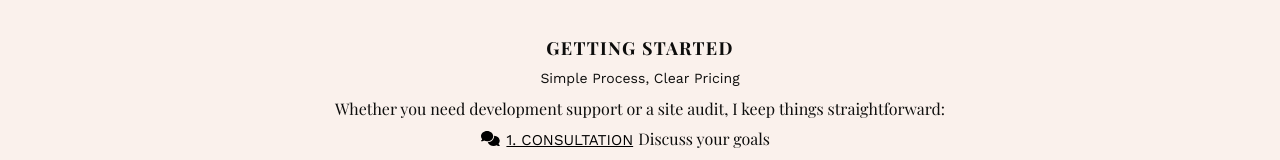
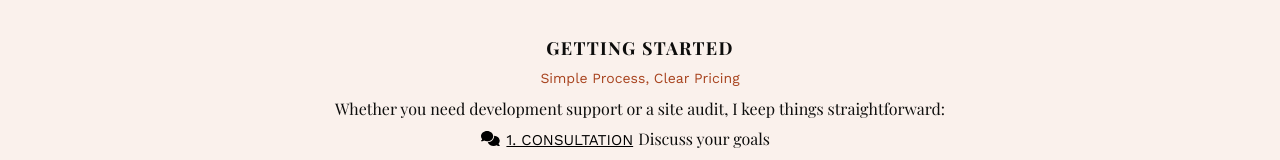
Before and after one commit to lindsayfoley/portfoleyo, a Next.js app: page /services in a window 1280 px wide. Shown: the part 1858-2018 px from the top of the page. Built offline with nearby package versions, Linux system fonts and the light colour scheme; a web font is replaced by a local one.

Commit message:
weaving accent colour through content

```diff
--- a/src/components/banner/banner.tsx
+++ b/src/components/banner/banner.tsx
@@ -17,6 +17,7 @@ interface BannerProps {
   hasBorder?: boolean;
   isIndependantSection?: boolean;
   useAnimation?: boolean;
+  highlightSubtitle?: boolean;
 }
 
 type AllBannerProps = BannerProps & SectionTitleProps & Partial<LinkProps>;
@@ -35,6 +36,7 @@ const Banner = ({
   hasBorder = false,
   isIndependantSection = true,
   useAnimation = false,
+  highlightSubtitle = false,
 }: AllBannerProps) => {
   const ref = useAnimationIntersectionObserver("fadeIn");
 
@@ -57,6 +59,7 @@ const Banner = ({
           subtitle={subtitle}
           isTitleFirst={isTitleFirst}
           isH1Element={isH1Element}
+          highlightSubtitle={highlightSubtitle}
         />
         {description &&
           (Array.isArray(description) ? (
--- a/src/components/featureTiles/featureTiles.module.css
+++ b/src/components/featureTiles/featureTiles.module.css
@@ -99,6 +99,7 @@
   font-weight: normal;
   font-size: 16px;
   margin-bottom: 10px;
+  color: var(--button-background);
 }
 
 .image {
--- a/src/components/featureTiles/featureTiles.tsx
+++ b/src/components/featureTiles/featureTiles.tsx
@@ -19,6 +19,7 @@ const FeatureTiles = ({
   useMiniTiles = false,
   useCardTiles = false,
   iconWidth = "100px",
+  highlightSubtitle = false,
 }: FeatureTilesProps) => {
   const ref = useAnimationIntersectionObserver("fadeIn");
 
@@ -79,7 +80,13 @@ const FeatureTiles = ({
           !isIndependantSection ? styles.noTopPadding : ""
         } ${hasTimeline ? styles.timeline : ""}`}
       >
-        {title && <SectionTitle title={title} subtitle={subtitle} />}
+        {title && (
+          <SectionTitle
+            title={title}
+            subtitle={subtitle}
+            highlightSubtitle={highlightSubtitle}
+          />
+        )}
         <div
           className={`${useMiniTiles ? `${styles.miniTilesWrapper}` : ""} ${styles.serviceWrapper}`}
         >
--- a/src/components/featureTiles/types.ts
+++ b/src/components/featureTiles/types.ts
@@ -21,4 +21,5 @@ export interface FeatureTilesProps {
   iconWidth?: string;
   useMiniTiles?: boolean;
   useCardTiles?: boolean;
+  highlightSubtitle?: boolean;
 }
--- a/src/components/featuredInstagramPosts/featuredInstagramPosts.tsx
+++ b/src/components/featuredInstagramPosts/featuredInstagramPosts.tsx
@@ -63,6 +63,7 @@ const FeaturedInstagramPosts = () => {
           subtitle="@ThePortfoleyo"
           titleHref="https://www.instagram.com/theportfoleyo/"
           isTitleFirst={false}
+          highlightSubtitle={true}
         />
         <div className={styles.posts}>
           {featuredPosts.map((postId) => (
--- a/src/components/sectionTitle/sectionTitle.module.css
+++ b/src/components/sectionTitle/sectionTitle.module.css
@@ -20,6 +20,10 @@
   .subtitleSecond {
     margin-top: 10px;
   }
+
+  .highlight {
+    color: var(--button-background);
+  }
 }
 
 .titleBottom {
--- a/src/components/sectionTitle/sectionTitle.tsx
+++ b/src/components/sectionTitle/sectionTitle.tsx
@@ -7,6 +7,7 @@ export interface SectionTitleProps {
   isH1Element?: boolean;
   titleHref?: string;
   shouldOpenInNewTab?: boolean;
+  highlightSubtitle?: boolean;
 }
 
 const SectionTitle = ({
@@ -16,6 +17,7 @@ const SectionTitle = ({
   isTitleFirst = true,
   isH1Element = false,
   shouldOpenInNewTab = true,
+  highlightSubtitle = false,
 }: SectionTitleProps) => {
   const HeadingElement = isH1Element ? "h1" : "h2";
   const titleContent = titleHref ? (
@@ -37,7 +39,7 @@ const SectionTitle = ({
       )}
       {subtitle && (
         <span
-          className={`${styles.subtitle} ${
+          className={`${styles.subtitle} ${highlightSubtitle ? styles.highlight : ""} ${
             isTitleFirst ? styles.subtitleSecond : ""
           }`}
         >
--- a/src/components/twoColumnLayout/twoColumnLayout.tsx
+++ b/src/components/twoColumnLayout/twoColumnLayout.tsx
@@ -19,6 +19,7 @@ interface TwoColumnLayoutProps {
   isIndependantSection?: boolean;
   useAnimation?: boolean;
   openInNewTab?: boolean;
+  highlightSubtitle?: boolean;
 }
 
 const TwoColumnLayout = ({
@@ -35,6 +36,7 @@ const TwoColumnLayout = ({
   isIndependantSection = true,
   useAnimation = false,
   openInNewTab = true,
+  highlightSubtitle = false,
 }: TwoColumnLayoutProps) => {
   const ref = useAnimationIntersectionObserver("fadeIn");
 
@@ -62,6 +64,7 @@ const TwoColumnLayout = ({
             subtitle={subtitle}
             isH1Element={isH1Element}
             shouldOpenInNewTab={openInNewTab}
+            highlightSubtitle={highlightSubtitle}
           />
           <div className={styles.paragraphSection}>
             {paragraphs?.map((paragraph) => (
--- a/src/pages/about.tsx
+++ b/src/pages/about.tsx
@@ -31,6 +31,7 @@ export default function About() {
         <TwoColumnLayout
           {...ABOUT_CONTENT.sectionTitle}
           {...ABOUT_CONTENT.twoColumn}
+          highlightSubtitle
         />
         <FeatureTiles
           {...ABOUT_CONTENT.featureTiles}
@@ -38,7 +39,7 @@ export default function About() {
           isIndependantSection={false}
         />
         <div id="contact">
-          <Banner {...ABOUT_CONTENT.contact.banner}>
+          <Banner {...ABOUT_CONTENT.contact.banner} highlightSubtitle>
             <ul className={styles.contactList}>
               <li className={styles.listItem}>
                 <a href={`mailto:${EMAIL_ADDRESS}`}>
--- a/src/pages/services.tsx
+++ b/src/pages/services.tsx
@@ -40,6 +40,7 @@ export default function Services() {
               index !== Math.round((services.length - 1) / 2)
             }
             isIndependantSection={false}
+            highlightSubtitle
           >
             <ul className={listClassname}>
               {service.list.map((item) => (
@@ -52,7 +53,7 @@ export default function Services() {
           </TwoColumnLayout>
         ))}
         <FeatureTiles {...SERVICES_CONTENT.featureTiles} />
-        <Banner {...SERVICES_CONTENT.gettingStarted.banner}>
+        <Banner {...SERVICES_CONTENT.gettingStarted.banner} highlightSubtitle>
           <div className={styles.listContainer}>
             <ol className={`${listClassname} ${styles.orderedlist}`}>
               {SERVICES_CONTENT.gettingStarted.list.map(
@@ -64,7 +65,7 @@ export default function Services() {
                     </h5>
                     {text}
                   </li>
-                )
+                ),
               )}
             </ol>
           </div>
--- a/src/styles/portfolio.module.css
+++ b/src/styles/portfolio.module.css
@@ -5,6 +5,8 @@
 .listHeading {
   font-weight: 500;
   margin-top: 15px;
+  color: var(--button-background);
+  padding-left: 0;
 }
 
 .divider {
```
Lines whose indentation alone changed are shown as unchanged.
